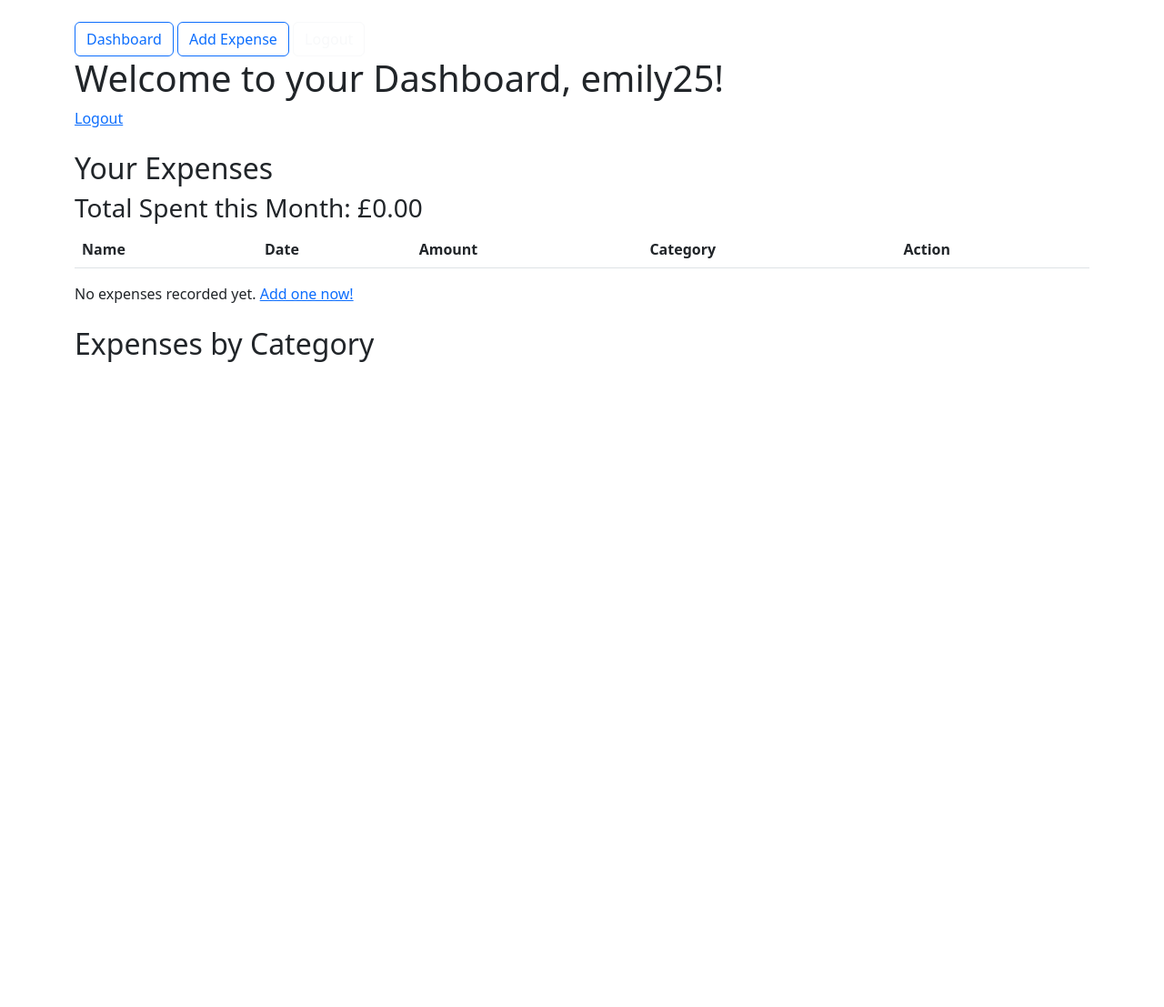
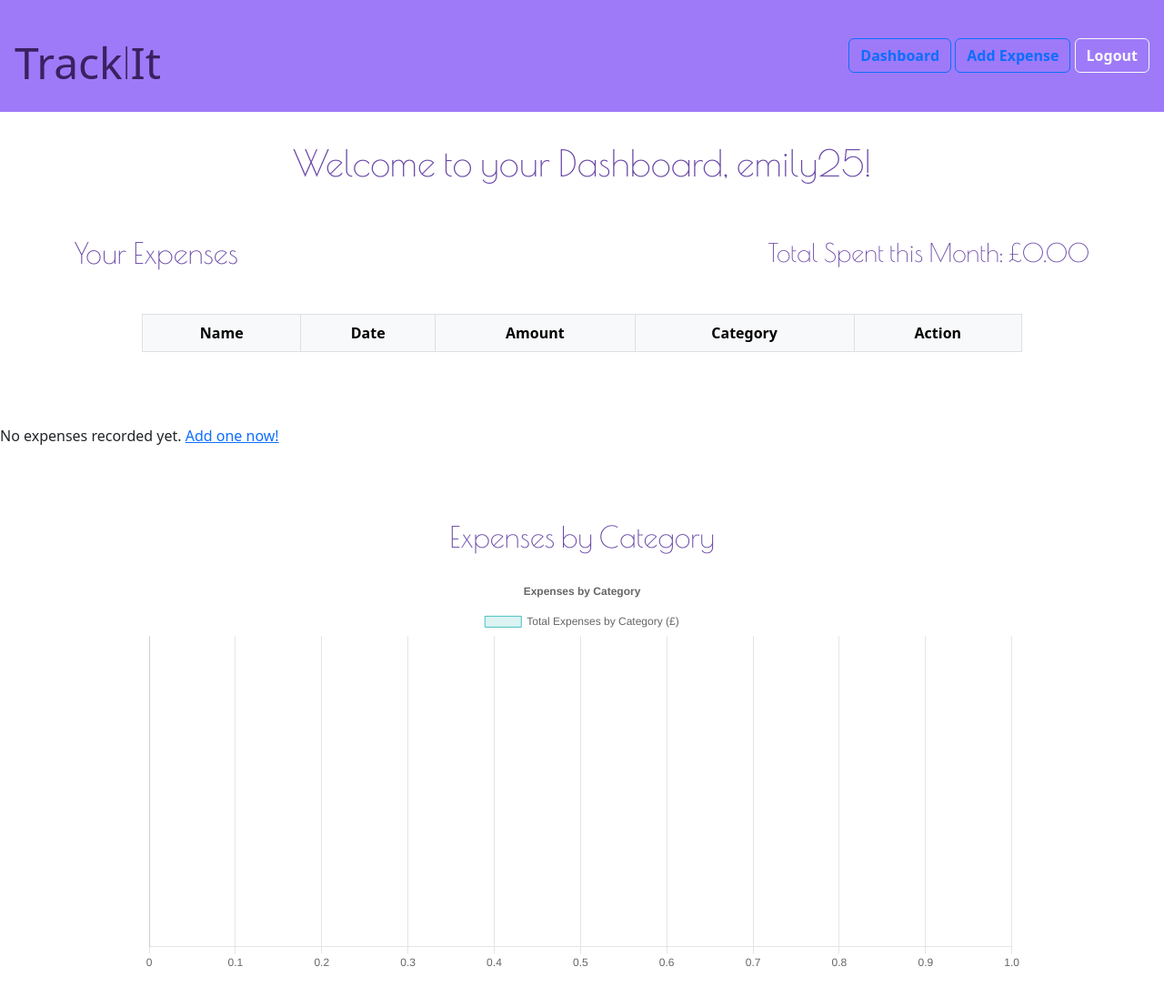
Before and after one commit to AsulaAman/cs50-solutions, a Flask app: page /dashboard in a window 1280 px wide. Shown: the whole page at 91% size. Before the commit the page ends 398 px from the top, so only its background shows below. Run offline with Flask 3, Linux system fonts and the light colour scheme; a user stored in the database is signed in; lists and menus that the app fills with data are empty; a map, chart or similar area stays blank.

Commit message:
feat(dashboard): add expenses table with Bootstrap and custom CSS styling
- Added table layout to display user's expenses
- Used Bootstrap classes for bordered and centered styling, aligning the spacing and structure for consistent appearance
- Set gradient background for body and refined heading styles
- Created responsive layout for containers

```diff
--- a/app.py
+++ b/app.py
@@ -36,6 +36,7 @@ class User(db.Model, UserMixin):
 class Category(db.Model):
     id = db.Column(db.Integer, primary_key=True)
     name = db.Column(db.String(50), nullable=False, unique=True)
+    expenses = db.relationship('Expense', backref='category_obj', lazy=True)
 
 class Expense(db.Model):
     id = db.Column(db.Integer, primary_key=True)
@@ -44,6 +45,7 @@ class Expense(db.Model):
     date = db.Column(db.DateTime, default=lambda: datetime.now(timezone.utc))
 
     category_id = db.Column(db.Integer, db.ForeignKey('category.id'), nullable=True)
+    category = db.relationship('Category')
     user_id = db.Column(db.Integer, db.ForeignKey('user.id'), nullable=False)
 
     def __repr__(self):
--- a/static/charts.js
+++ b/static/charts.js
@@ -1,28 +1,29 @@
   document.addEventListener('DOMContentLoaded', function () {
-      if (window.expensesData === undefined || window.expensesData.length === 0) {
-        console.log("No data available for chart");
-        return;
-      }
+    const dataObject = window.expensesData;
 
-      console.log("Expenses data:", window.expensesData);
+
+      const labels = Object.keys(dataObject);
+      const data = Object.values(dataObject);
 
       const ctx = document.getElementById('expensesChart').getContext('2d');
 
       new Chart(ctx, {
           type: 'bar',
           data: {
-            labels: window.expensesData.map(row => row.category),
+            labels: labels,
             datasets: [{
                 label: 'Total Expenses by Category (£)',
-                data: window.expensesData.map(row => row.amount),
+                data: data,
                 backgroundColor: 'rgba(75, 192, 192, 0.2)',
                 borderColor: 'rgba(75, 192, 192, 1)',
-                borderWidth: 1
+                borderWidth: 1,
+                hoverBackgroundColor: 'rgba(75, 192, 192, 0.4)',
             }]
         },
         options: {
           indexAxis: 'y',
           responsive: true,
+          maintainAspectRatio: false,
           plugins: {
             legend: { display: true },
             title: {
--- a/static/style.css
+++ b/static/style.css
@@ -0,0 +1,95 @@
+/* styles.css */
+.dashboard-container {
+  padding: 2rem;
+  max-width: 1200px;
+  margin: 0 auto;
+  border-radius: 8px;
+
+}
+
+.index-title {
+  font-family: "Modak", system-ui;
+  text-align: center;
+  margin-top: 3rem;
+  font-size: 5rem;
+  color: #3a2160;
+  letter-spacing: 7px;
+  text-shadow: 1px 1px 2px rgba(0, 0, 0, 0.1);
+}
+
+.layout-title {
+  font-family: "Modak", system-ui;
+  color: #3a2160;
+  font-size: 3rem;
+  margin-right: 1rem;
+}
+
+.diff-font {
+  font-family: "Poiret One", sans-serif;
+}
+
+html, body {
+  margin: 0;
+  height: 100%;
+}
+
+body.main-background {
+  --bs-body-bg: linear-gradient(#9463d4, #5d92e6);
+  background: var(--bs-body-bg);
+  min-height: 100vh;
+  font-family: "Poiret One", sans-serif;
+}
+
+h1, h2, h3 {
+  font-family: "Poiret One", sans-serif;
+  font-weight: 100;
+  color: #6a48a7;
+  margin-top: 2rem;
+  margin-bottom: 1rem;
+  text-align: center;
+}
+
+.form-container {
+  max-width: 500px;
+  margin: 2rem;
+  padding: 2rem;
+  background: #ffffff;
+  border-radius: 8px;
+}
+
+.auth-container {
+  display: flex;
+  justify-content: center;
+  align-items: center;
+}
+
+.auth-box {
+  margin-top: 2rem;
+  width: 100%;
+  max-width: 400px;
+}
+
+.login-link {
+  margin-top: 1rem;
+}
+
+.table-container {
+  max-width: 1000px;
+  margin: 0 auto;
+  padding: 1rem;
+  border-radius: 8px;
+}
+
+.chart-container {
+  max-width: 1000px;
+  width: 100%;
+  margin: 0 auto;
+  padding: 2rem 1rem;
+  position: relative;
+  height: 500px;
+}
+
+#expensesChart {
+  width: 100%;
+  height: 100%;
+}
--- a/templates/dashboard.html
+++ b/templates/dashboard.html
@@ -2,13 +2,17 @@
 
 {% block content %}
 <title>Dashboard</title>
-<h1>Welcome to your Dashboard, {{ current_user.username }}!</h1>
-<a href="{{ url_for('logout') }}">Logout</a>
+  <h1 class="mb-4">Welcome to your Dashboard, {{ current_user.username }}!</h1>
 
-<h2 class="mt-4">Your Expenses</h2>
+  <div class="container mt-4">
+    <div class="d-flex flex-row justify-content-between align-items-center mb-3">
+      <h2>Your Expenses</h2>
       <h3>Total Spent this Month: £{{ '%.2f' |format(total) }}</h3>
-<table class="table table-striped mt-2">
-    <thead>
+    </div>
+  </div>
+   <div class="table-container mb-5">
+      <table class="table table-striped table-bordered text-center">
+          <thead class="table-light">
               <tr>
                   <th>Name</th>
                   <th>Date</th>
@@ -23,9 +27,9 @@
                   <td>{{ expense.name }}</td>
                   <td>{{ expense.date.strftime('%Y-%m-%d') }}</td>
                   <td>£{{ '%.2f'|format(expense.amount) }}</td>
-            <td>{{ expense.category }}</td>
+                  <td>{{ expense.category.name if expense.category else 'Uncategorized' }}</td>
                   <td>
-              <a href="{{ url_for('edit', expense_id=expense.id) }}" class="btn btn-outline btn-sm">Edit</a>
+                    <a href="{{ url_for('edit', expense_id=expense.id) }}" class="btn btn-outline-success btn-sm">Edit</a>
                     <form action="{{ url_for('delete', expense_id=expense.id) }}" method="POST" style="display:inline;">
                       <button type="submit" class="btn btn-outline-danger btn-sm">Delete</button>
                   </form>
@@ -34,18 +38,22 @@
               {% endfor %}
           </tbody>
       </table>
+   </div>
     {% if not expenses %}
     <p>No expenses recorded yet. <a href="{{ url_for('add_expense') }}">Add one now!</a></p>
     {% endif %}
-<h2 class="mt-4">Expenses by Category</h2>
-<canvas id="expensesChart" width="400" height="200"></canvas>
+  </div>
+  <section>
+    <div class="chart-container" style="position: relative; height: 500px; width: 100%;">
+      <h2 class="mb-4">Expenses by Category</h2>
+      <canvas id="expensesChart"></canvas>
+    </div>
+  </section>
+  <div style="height: 100px;"></div>
       <script>
-    window.expensesData = [
-        {% for category, amount in category_totals.items() %}
-            { category: "{{ category }}", amount: {{ amount }} }{% if not loop.last %},{% endif %}
-        {% endfor %}
-    ];
+        window.expensesData = {{ category_totals | tojson | safe }};
       </script>
       <script src="https://cdn.jsdelivr.net/npm/chart.js"></script>
       <script src="{{ url_for('static', filename='charts.js') }}"></script>
+    </div>
 {% endblock %}
--- a/templates/layout.html
+++ b/templates/layout.html
@@ -5,18 +5,24 @@
         <meta name="viewport" content="width=device-width, initial-scale=1, shrink-to-fit=no">
         <title>Expense Tracker</title>
         <link href="https://cdn.jsdelivr.net/npm/bootstrap@5.3.0/dist/css/bootstrap.min.css" rel="stylesheet" integrity="sha384-9ndCyUaIbzAi2FUVXJi0CjmCapSmO7SnpJef0486qhLnuZ2cdeRhO02iuK6FUUVM" crossorigin="anonymous">
-        <link href="https://fonts.googleapis.com/css?family=Roboto:300,400,700&display=swap" rel="stylesheet">
-        <link href="{{ url_for('static', filename='styles.css') }}" rel="stylesheet">
+        <link href="https://fonts.googleapis.com/css2?family=Poiret+One&display=swap" rel="stylesheet">
+        <link href="{{ url_for('static', filename='style.css') }}" rel="stylesheet">
     </head>
-    <body class="container mt-4">
-        <nav>
-          <a href="{{ url_for('dashboard') }}" class="btn btn-outline-primary">Dashboard</a>
-          <a href="{{ url_for('add_expense') }}" class="btn btn-outline-primary">Add Expense</a>
-          <a href="{{ url_for('logout') }}" class="btn btn-outline-light">Logout</a>
+    <body>
+        <nav class="navbar navbar-expand-lg px-3" style="background-color: #9e7af8;">
+          <h1 class="layout-title">
+            Track<span class="diff-font">|</span>It
+          </h1>
+          <div class="ms-auto">
+            <a href="{{ url_for('dashboard') }}" class="btn btn-outline-primary"><strong>Dashboard</strong></a>
+            <a href="{{ url_for('add_expense') }}" class="btn btn-outline-primary"><strong>Add Expense</strong></a>
+            <a href="{{ url_for('logout') }}" class="btn btn-outline-light"><strong>Logout</strong></a>
+          </div>
         </nav>
-        <div class="container">
+
+        <div class="mt-4">
           {% for message in get_flashed_messages() %}
-            <div class="alert alert-info mt-2">{{ message }}</div>
+            <div class="alert alert-info">{{ message }}</div>
           {% endfor %}
         </div>
             {% block content %}
```
Also changed, not shown: templates/add_expense.html (+5 -3 lines), templates/edit_expense.html (+7 -10 lines), templates/index.html (+11 -7 lines), templates/login.html (+24 -12 lines), templates/register.html (+24 -12 lines), database.db. Lines whose indentation alone changed are shown as unchanged.
